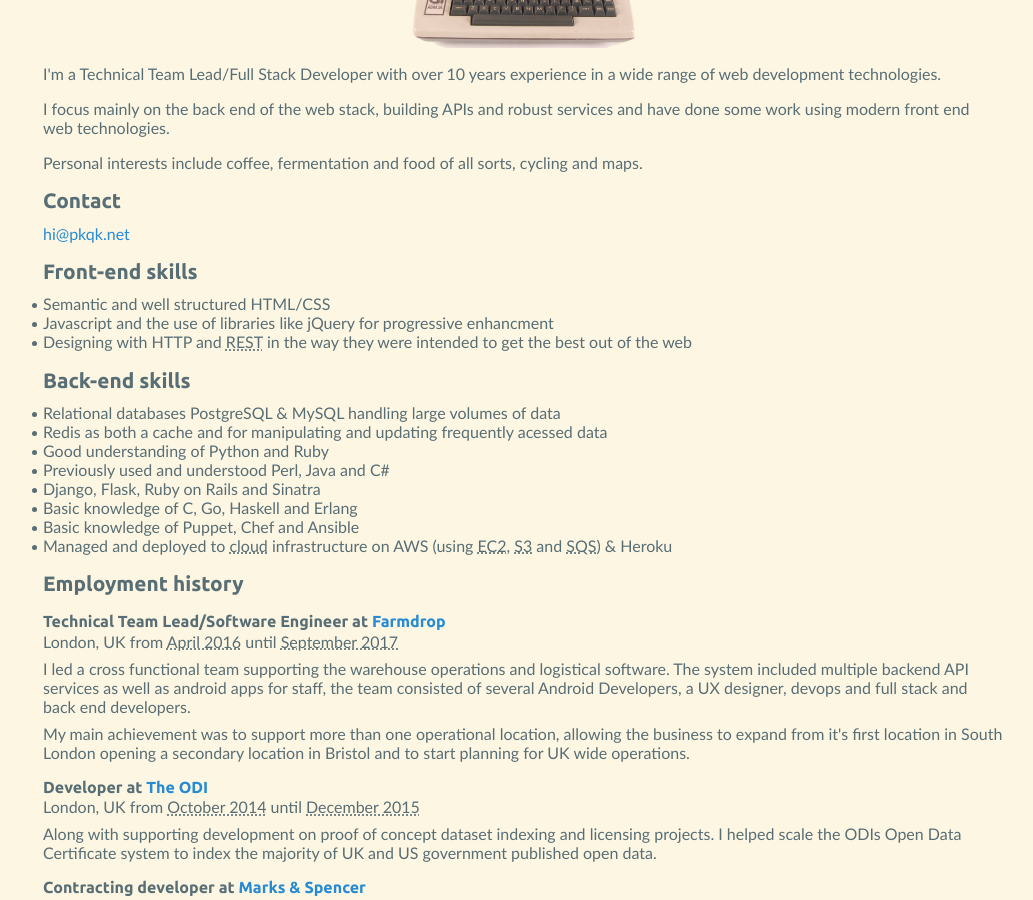
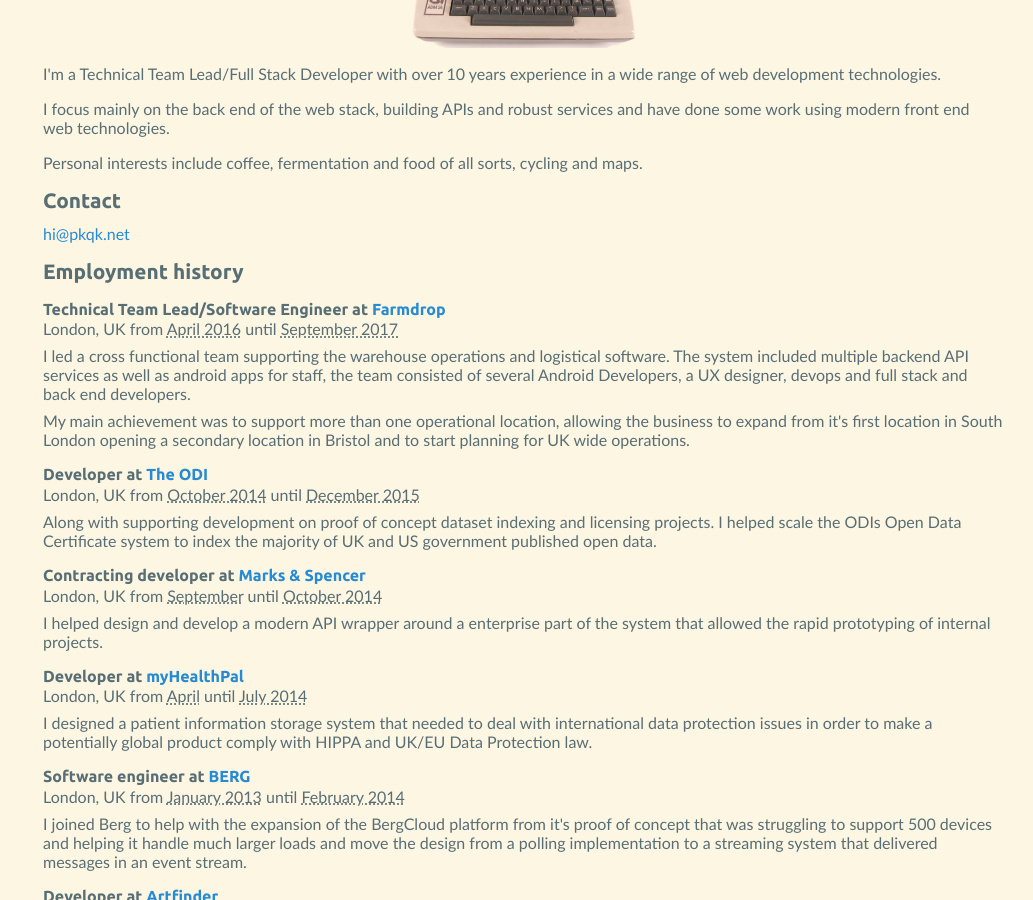
Before and after one commit to pkqk/pkqk.github.io, a Jekyll site: the page cv.html, which Jekyll copies as it is, in a window 1280 px wide and 900 px high, scrolled down 323 px. Shown: the whole window, without its empty margins (117-1150 px from the left). Built offline with Jekyll 4.4.1, drawn with Linux system fonts in a browser that asks for light colours.

Commit message:
Remove out of date skills section

```diff
--- a/cv.html
+++ b/cv.html
@@ -51,23 +51,6 @@ $ <span class="cursor">_</span>
       <a href="#name" class="include"></a>
       <p><a class="email" href="m&#x61;&#x69;lto:hi&#64;pkqk.net">hi&#64;pkqk.net</a></p>
     </address>
-    <h2>Front-end skills</h2>
-    <ul class="skills">
-      <li>Semantic and well structured <a class="skill" rel="tag" href="http://www.w3.org/TR/html5/">HTML</a>/<a class="skill" rel="tag" href="http://www.w3.org/TR/CSS/">CSS</a></li>
-      <li>Javascript and the use of libraries like jQuery for progressive enhancment</li>
-      <li>Designing with HTTP and <abbr title="Representational State Transfer">REST</abbr> in the way they were intended to get the best out of the web</li>
-    </ul>
-    <h2>Back-end skills</h2>
-    <ul class="skills">
-      <li>Relational databases <a href="http://www.postgresql.org/">PostgreSQL</a> &amp; <a href="http://mysql.com/">MySQL</a> handling large volumes of data</li>
-      <li><a href="http://redis.io/">Redis</a> as both a cache and for manipulating and updating frequently acessed data</li>
-      <li>Good understanding of <a href="http://python.org/">Python</a> and <a class="skill" href="http://www.ruby-lang.org/">Ruby</a></li>
-      <li>Previously used and understood Perl, Java and C#</li>
-      <li><a href="https://www.djangoproject.com/">Django</a>, <a href="http://flask.pocoo.org">Flask</a>, <a href="http://rubyonrails.org/">Ruby on Rails</a> and <a hef="http://www.sinatrarb.com">Sinatra</a></li>
-      <li>Basic knowledge of C, Go, Haskell and Erlang</li>
-      <li>Basic knowledge of Puppet, Chef and Ansible</li>
-      <li>Managed and deployed to <abbr title="on the moon">cloud</abbr> infrastructure on <a href="http://aws.amazon.com/">AWS</a> (using <a class="skill" rel="tag" href="http://aws.amazon.com/ec2/"><abbr title="Elastic Compute Cloud">EC2</abbr></a>, <a class="skill" rel="tag" href="http://aws.amazon.com/s3/"><abbr title="Simple Storage Service">S3</abbr></a> and <a class="skill" rel="tag" href="http://aws.amazon.com/sqs/"><abbr title="Simple Queue Service">SQS</abbr></a>) &amp; <a href="http://www.heroku.com">Heroku</a></li>
-    </ul>
     <h2 class="page-break">Employment history</h2>
     <ul class="vcalendar">
       <li class="experience vevent vcard">
```
